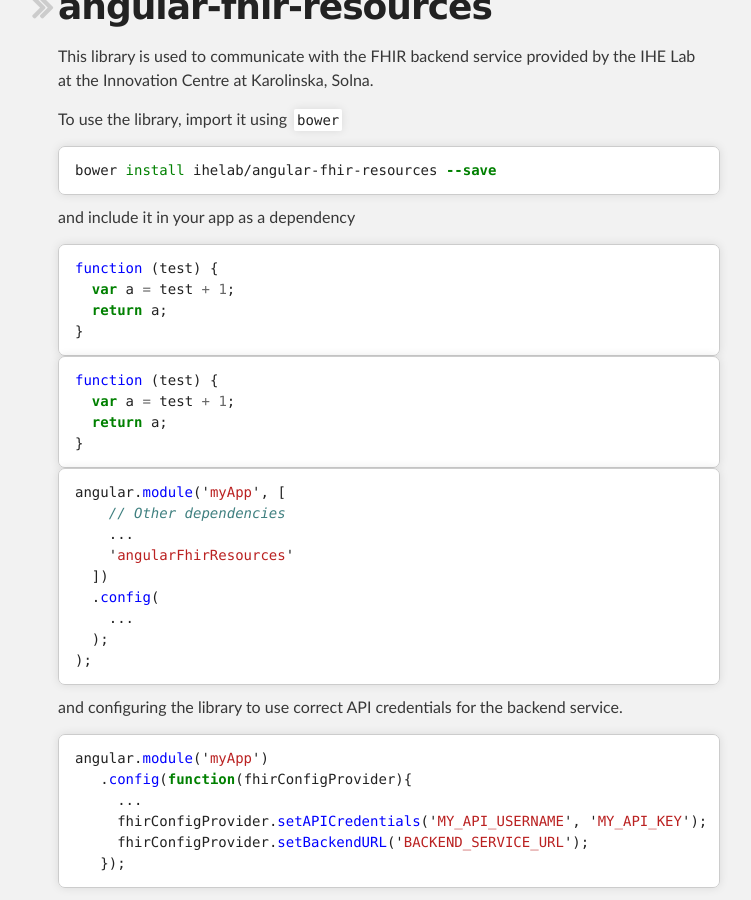
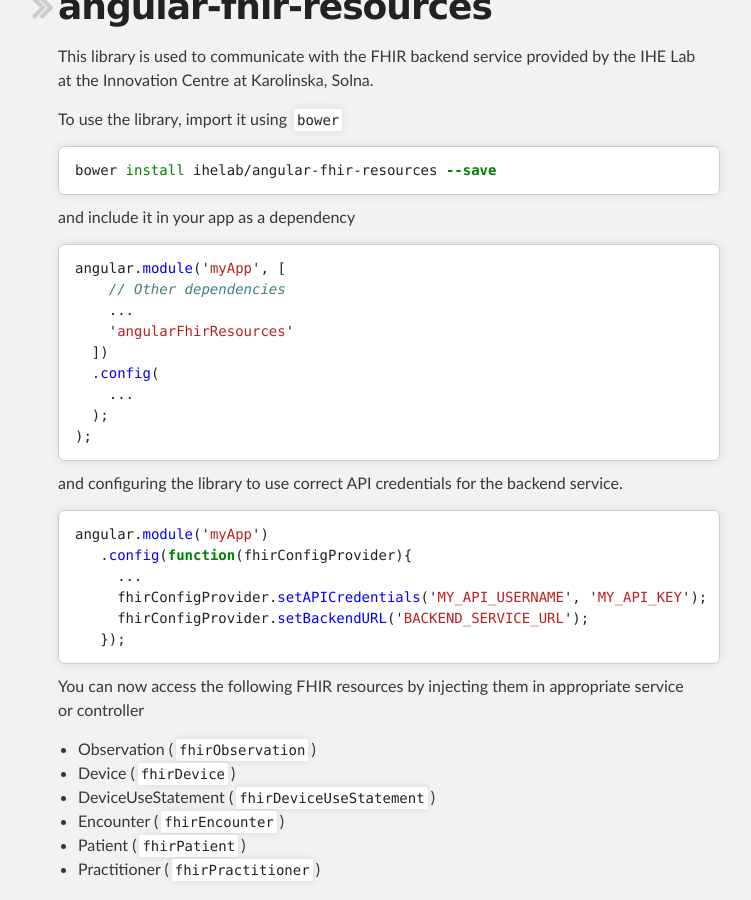
Before and after one commit to ihelab/ihelab.github.io, a Jekyll site: the page built from fhir-resources/index.html, in a window 1280 px wide and 900 px high, scrolled down 319 px. Shown: the whole window, without its empty margins (262-1013 px from the left). Built offline with Jekyll 4.4.1, drawn with Linux system fonts in a browser that asks for light colours; nearby versions of some CDN libraries.

Commit message:
IHELAB-248: Another try for syntax highlighting

````diff
--- a/Gemfile
+++ b/Gemfile
@@ -1,3 +1,2 @@
 source 'https://rubygems.org'
 gem 'github-pages'
-gem 'rouge'
--- a/_config.yml
+++ b/_config.yml
@@ -1,2 +1,3 @@
 kramdown:
   input: GFM
+  syntax-highlighting: pygments
--- a/fhir-resources/angular-fhir-resources.md
+++ b/fhir-resources/angular-fhir-resources.md
@@ -9,20 +9,6 @@
 ```
 
 and include it in your app as a dependency
-
-```javascript
-function (test) {
-  var a = test + 1;
-  return a;
-}
-```
-
-~~~javascript
-function (test) {
-  var a = test + 1;
-  return a;
-}
-~~~
 
 ```javascript
 angular.module('myApp', [
@@ -38,14 +24,14 @@
 
 and configuring the library to use correct API credentials for the backend service.
 
-```javascript
+~~~javascript
 angular.module('myApp')
    .config(function(fhirConfigProvider){
      ...
      fhirConfigProvider.setAPICredentials('MY_API_USERNAME', 'MY_API_KEY');
      fhirConfigProvider.setBackendURL('BACKEND_SERVICE_URL');
    });
-```
+~~~
 
 You can now access the following FHIR resources by injecting them in appropriate service or controller
 
````
